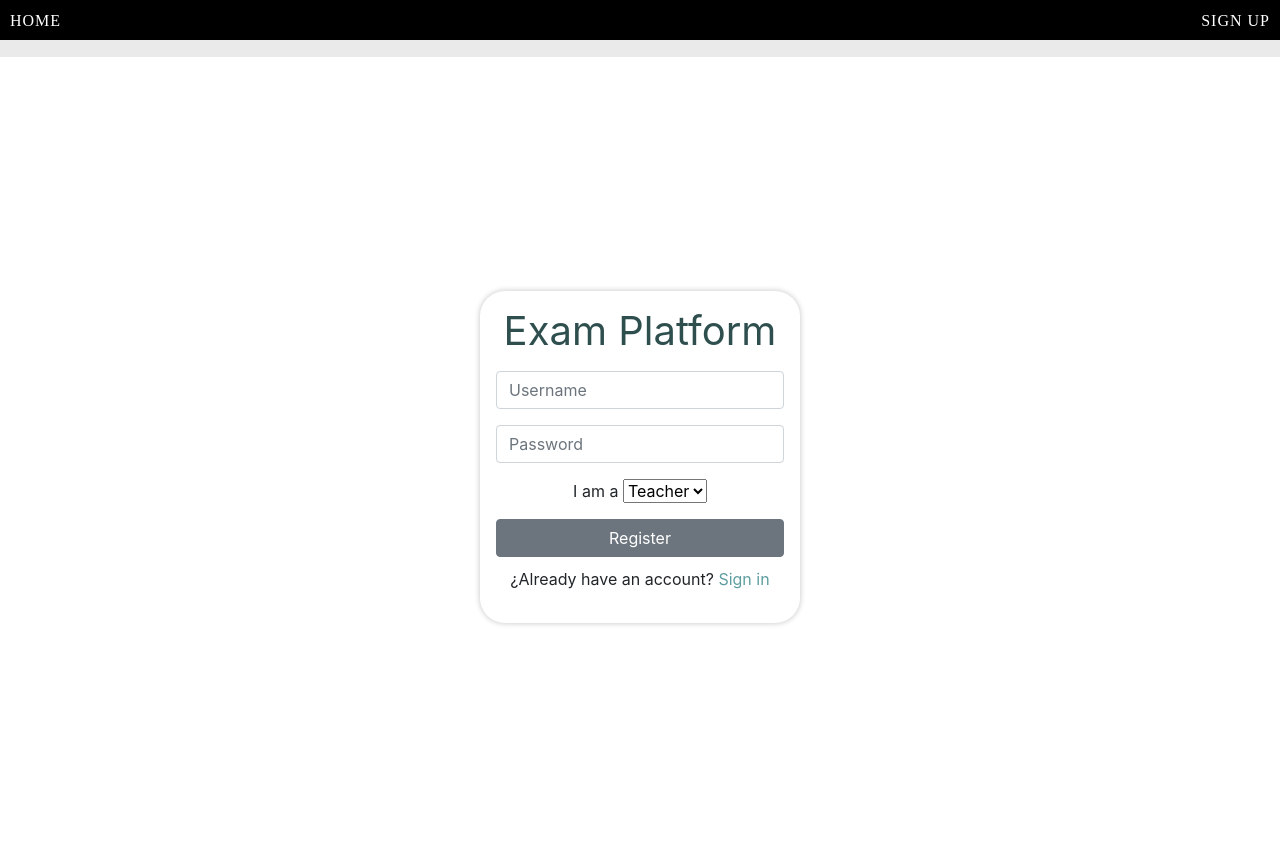
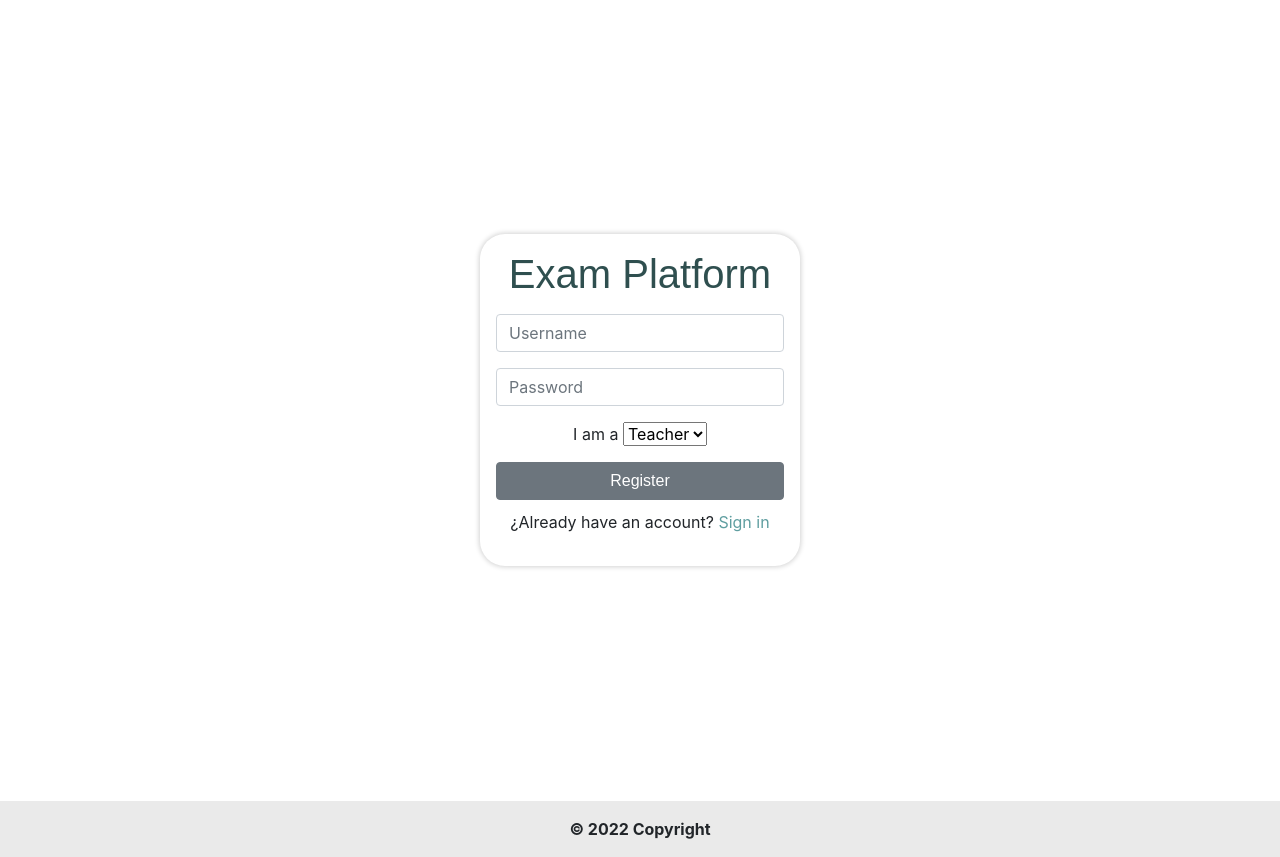
Before and after one commit to cuatrosr/Exam-system-nxjs, a Next.js app: page /user/register in a window 1280 px wide. Built offline with nearby package versions, Linux system fonts and the light colour scheme; a web font is replaced by a local one.

Commit message:
fix: add bootstrap to nav bar, hot fix user register

```diff
--- a/src/components/Footer.jsx
+++ b/src/components/Footer.jsx
@@ -3,7 +3,7 @@ import styles from "../styles/Home.module.css";
 export default function Footer() {
     return (
         <footer>
-            <div className=' text-center p-3 border-top border-white' style={{background: '#eaeaea'}}>
+            <div className='text-center p-3 border-top border-white' style={{background: '#eaeaea'}}>
                 <strong>© 2022 Copyright</strong>
             </div>
         </footer>
--- a/src/components/Header.js
+++ b/src/components/Header.js
@@ -7,18 +7,6 @@ export default class Header extends Component{
         return(
             <Head>
                 <title>{this.props.title}</title>
-                <link
-                    href="https://bootswatch.com/5/journal/bootstrap.min.css"
-                    rel="stylesheet"
-                />
-                <link
-                    rel="stylesheet"
-                    href="https://fonts.googleapis.com/css?family=Roboto:300,400,500,700&display=swap"
-                />
-                <link
-                    rel="stylesheet"
-                    href="https://fonts.googleapis.com/icon?family=Material+Icons"
-                />
             </Head>
         )
     }
--- a/src/components/Nav.jsx
+++ b/src/components/Nav.jsx
@@ -1,14 +1,19 @@
-import styles from '../styles/Home.module.css'
+import Link from "next/link";
 
-export default function NavForm(){
-    return(
-            <div className={styles.navbar}>
-                <div>
-                    <a href="../user">HOME</a>
+export default function Nav() {
+    return (
+        <nav className="navbar navbar-expand-lg navbar-dark bg-dark">
+            <div className="container-fluid">
+                <a className="navbar-brand d-flex">
+                    <img alt="Home" src="https://www.svgrepo.com/show/375443/home.svg"/>
+                    <span>Exam</span>
+                </a>
+                <div className="navbar-nav">
+                    <Link href="/">
+                        <a className="nav-link">Logout</a>
+                    </Link>
                 </div>
-                <div>
-                    <a href="user/register">SIGN UP</a>
-                </div>
-              </div>
+            </div>
+        </nav>
     );
 }
--- /dev/null
+++ b/src/pages/_document.js
@@ -0,0 +1,17 @@
+import {Html, Head, Main, NextScript} from 'next/document'
+
+export default function Document() {
+    return (
+        <Html>
+            <Head>
+                <link href="https://bootswatch.com/5/journal/bootstrap.min.css" rel="stylesheet"/>
+                <link rel="stylesheet" href="https://fonts.googleapis.com/css?family=Roboto:300,400,500,700&display=swap"/>
+                <link rel="stylesheet" href="https://fonts.googleapis.com/icon?family=Material+Icons"/>
+            </Head>
+            <body>
+                <Main/>
+                <NextScript/>
+            </body>
+        </Html>
+    )
+}
--- a/src/pages/api/users/index.js
+++ b/src/pages/api/users/index.js
@@ -14,7 +14,7 @@ export default async (req, res) => {
             }
         case 'POST':
             const query = 'SELECT * FROM users u WHERE u.username=$1';
-            const values = [req.query.username];
+            const values = [body.username];
             const response = await conn.query(query, values);
             if (response.rows[0] === undefined) {
                 const query = 'INSERT INTO users(username, password, user_type) VALUES ($1, $2, $3) RETURNING *';
--- a/src/pages/user/index.js
+++ b/src/pages/user/index.js
@@ -1,6 +1,5 @@
 import Head from 'next/head'
 import LoginForm from "../../components/LoginForm";
-import Nav from "../../components/Nav";
 import Footer from "../../components/Footer";
 
 const Home = () => {
@@ -11,11 +10,10 @@ const Home = () => {
                 <meta name="viewport" content="width=device-width, initial-scale=1" />
                 <link rel="icon" href="/favicon.ico"/>
             </Head>
-            <Nav />
-            <Footer />
-            <main className="vh-100 d-flex justify-content-center align-items-center">
+            <main className="min-vh-100 d-flex justify-content-center align-items-center">
                 <LoginForm/>
             </main>
+            <Footer />
         </div>
     )
 }
--- a/src/pages/user/register.js
+++ b/src/pages/user/register.js
@@ -11,11 +11,10 @@ const Home = () => {
                 <meta name="viewport" content="width=device-width, initial-scale=1" />
                 <link rel="icon" href="/favicon.ico"/>
             </Head>
-            <Nav />
-           <Footer />
             <main className="vh-100 d-flex justify-content-center align-items-center">
                 <RegisterForm/>
             </main>
+            <Footer />
         </div>
     )
 }
```
